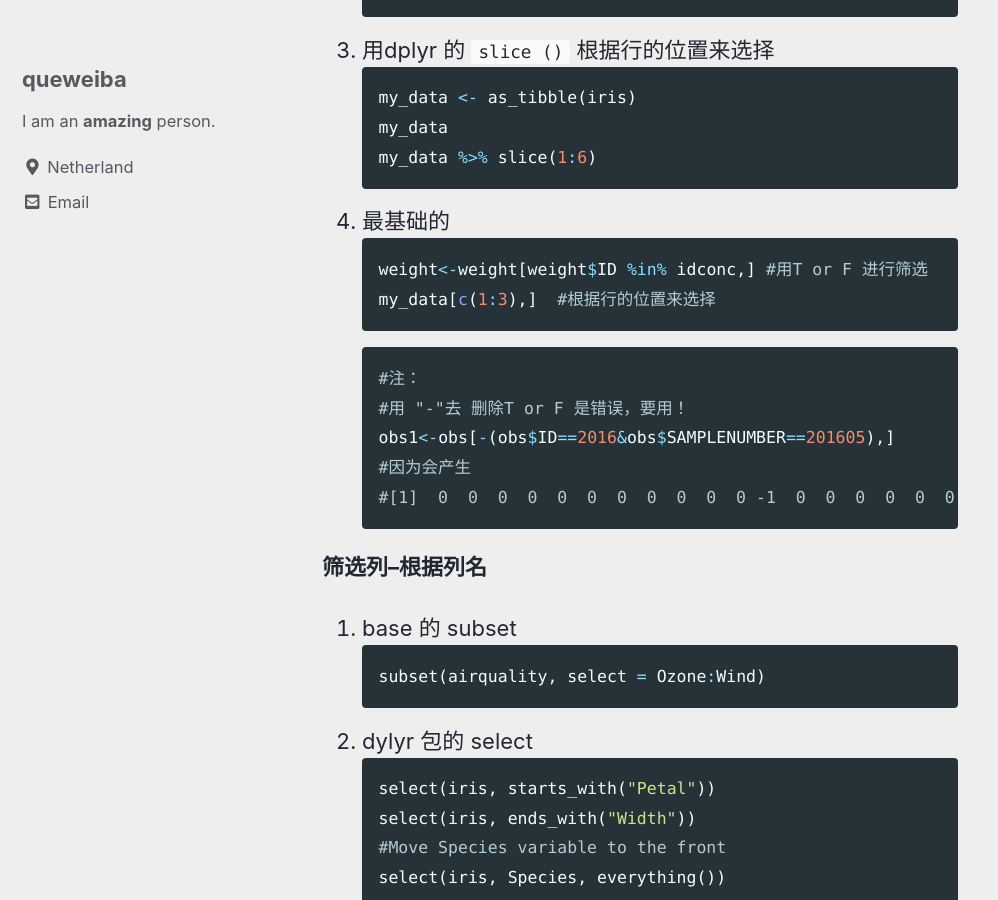
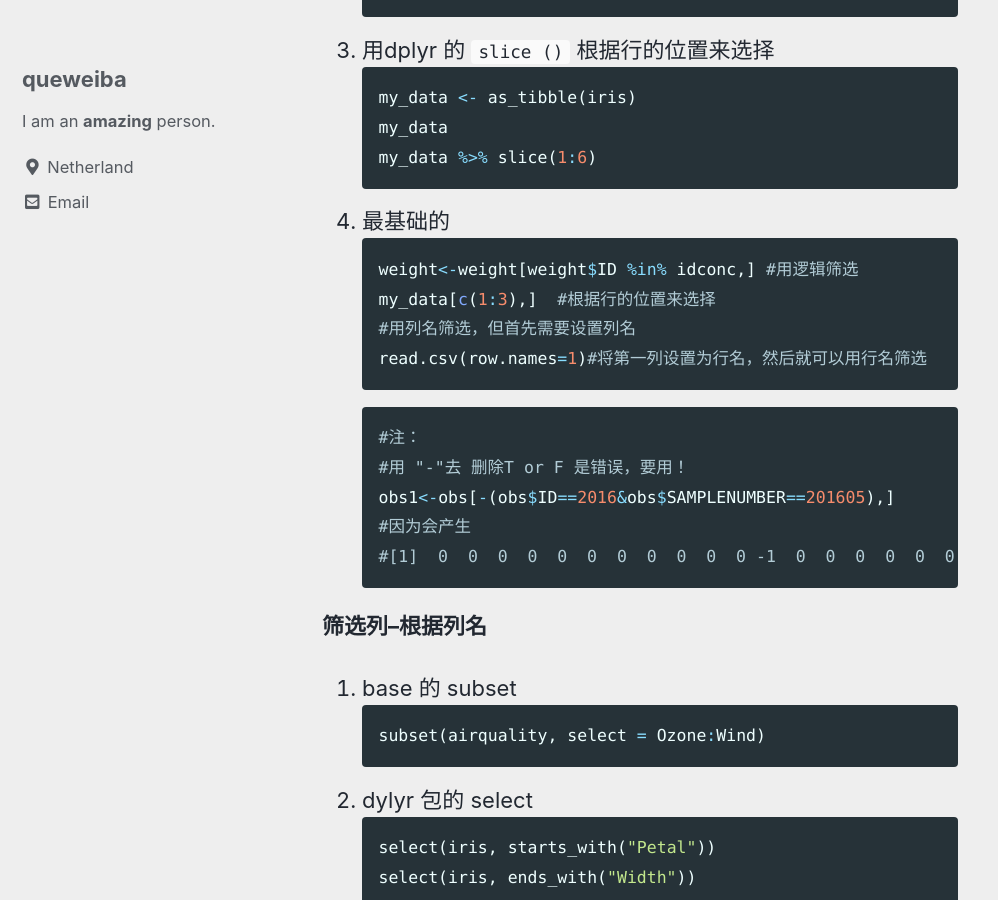
Before and after one commit to queweiba/que, a Jekyll site: the page built from _posts/21-01-02-R-basics.md, in a window 1280 px wide and 900 px high, scrolled down 1701 px. Shown: the whole window, without its empty margins (0-998 px from the left). Built offline with Jekyll 4.4.1, drawn with Linux system fonts in a browser that asks for light colours; cached includes are drawn as plain includes.

Commit message:
Update 21-01-02-R-basics.md
dd

````diff
--- a/_posts/21-01-02-R-basics.md
+++ b/_posts/21-01-02-R-basics.md
@@ -60,8 +60,10 @@ my_data %>% slice(1:6)
 ```
 4. 最基础的
 ```r
-weight<-weight[weight$ID %in% idconc,] #用T or F 进行筛选
+weight<-weight[weight$ID %in% idconc,] #用逻辑筛选
 my_data[c(1:3),]  #根据行的位置来选择
+#用列名筛选，但首先需要设置列名
+read.csv(row.names=1)#将第一列设置为行名，然后就可以用行名筛选
 ```
 ```r
 #注：
````
Also changed, not shown: other parts of _posts/21-01-02-R-basics.md (+1 -1 lines).
